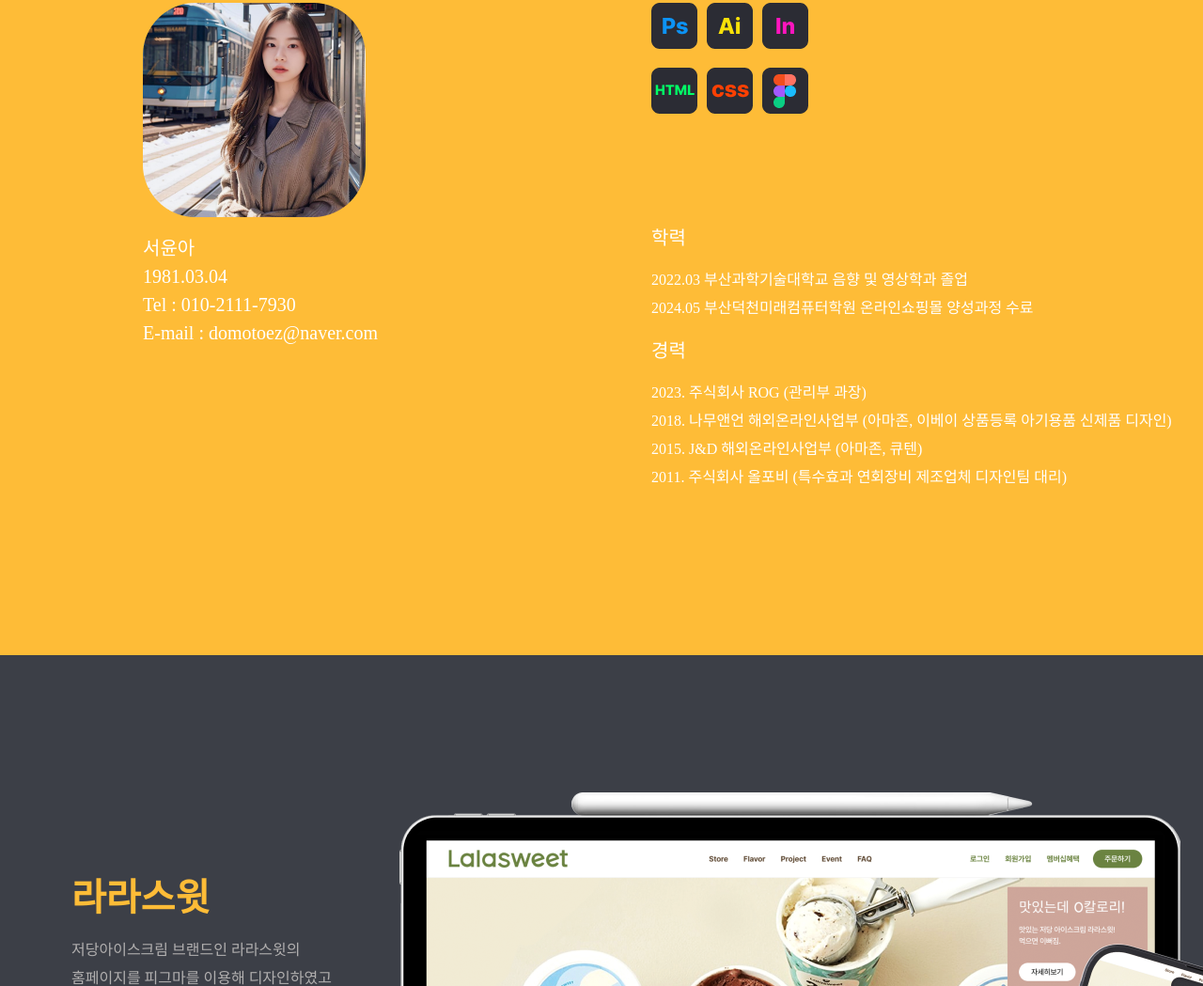
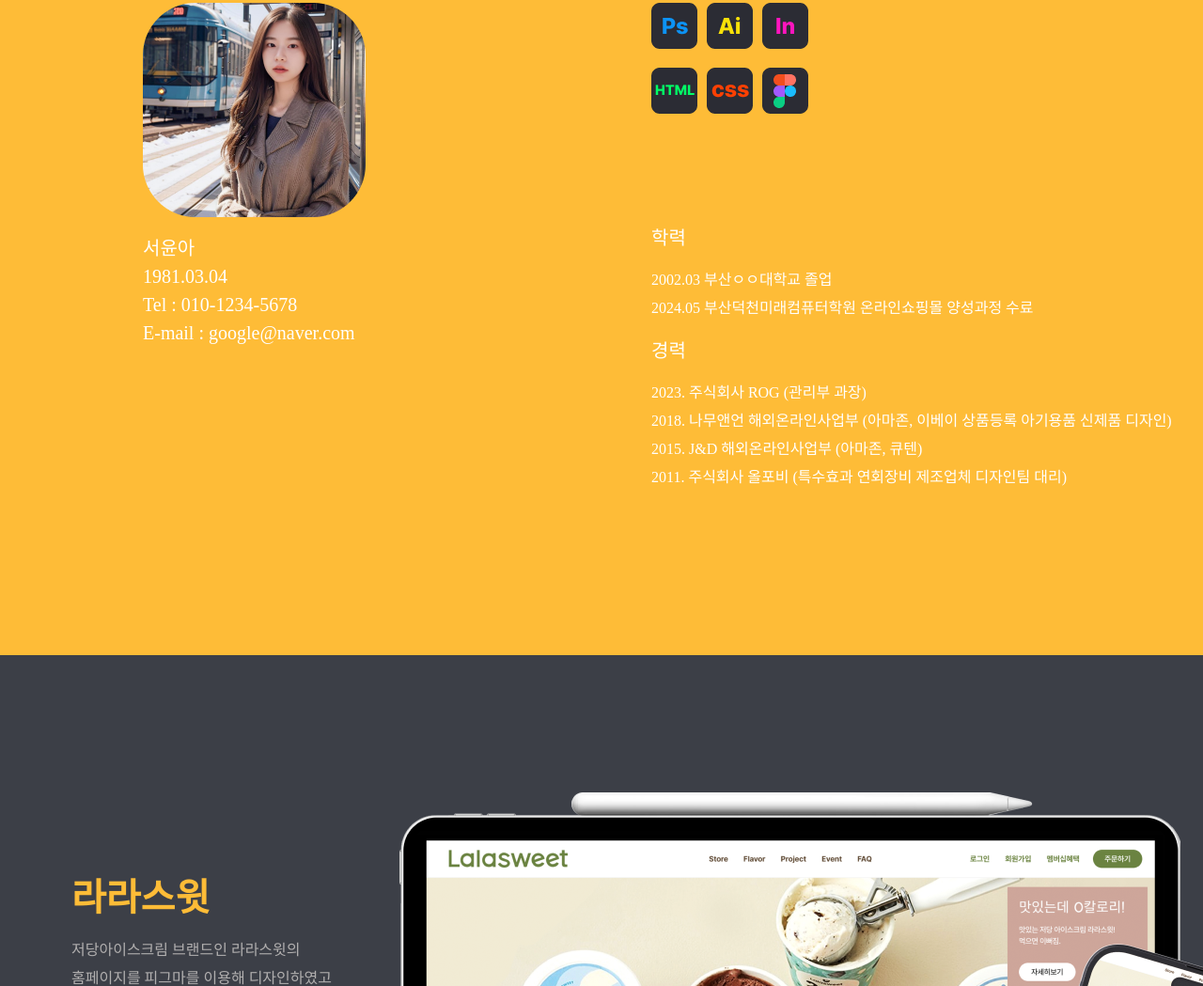
Before and after one commit to awesome160626/portfolio, a plain HTML site: page index.html in a window 1280 px wide. Shown: the part 1103-2152 px from the top of the page at 94% size. Drawn offline with nearby package versions, Linux system fonts and the light colour scheme; a web font is replaced by a local one.

Commit message:
Add files via upload

```diff
--- a/index.html
+++ b/index.html
@@ -15,10 +15,13 @@
 
         <div class="popup"> <!-- 레이어팝업 시작-->
             <div class="subpage-container">
-                <a href="https://awesome160626.github.io/lalasweet/" class="go">Go site</a>
-                <span class="close">X</span>
-                <img src="img/lala01.jpg" alt="서브페이지이미지">
+                <div>
+                    <a href="https://awesome160626.github.io/lalasweet/" class="go">Go site</a>
+                    <img src="img/lala01.jpg" alt="서브페이지이미지">
+                </div>
+
             </div>
+            <span class="close">X</span>
         </div> <!-- 레이어팝업 끝-->
 
         <section class="Greetings"><!-- 첫페이지섹션 -->
@@ -37,8 +40,8 @@
                 <p>
                 서윤아<br>
                 1981.03.04<br>
-                Tel : 010-2111-7930<br>
-                E-mail : domotoez@naver.com
+                Tel : 010-1234-5678<br>
+                E-mail : google@naver.com
                 </p>
             </div>
             <div class="right-panel"> <!-- 프로필 오른쪽 -->
@@ -57,7 +60,7 @@
                     학력
                 </h2>
                 <p>
-                    2022.03 부산과학기술대학교 음향 및 영상학과 졸업<br>
+                    2002.03 부산ㅇㅇ대학교 졸업<br>
                     2024.05 부산덕천미래컴퓨터학원 온라인쇼핑몰 양성과정 수료<br>
                 </p>
 
```
